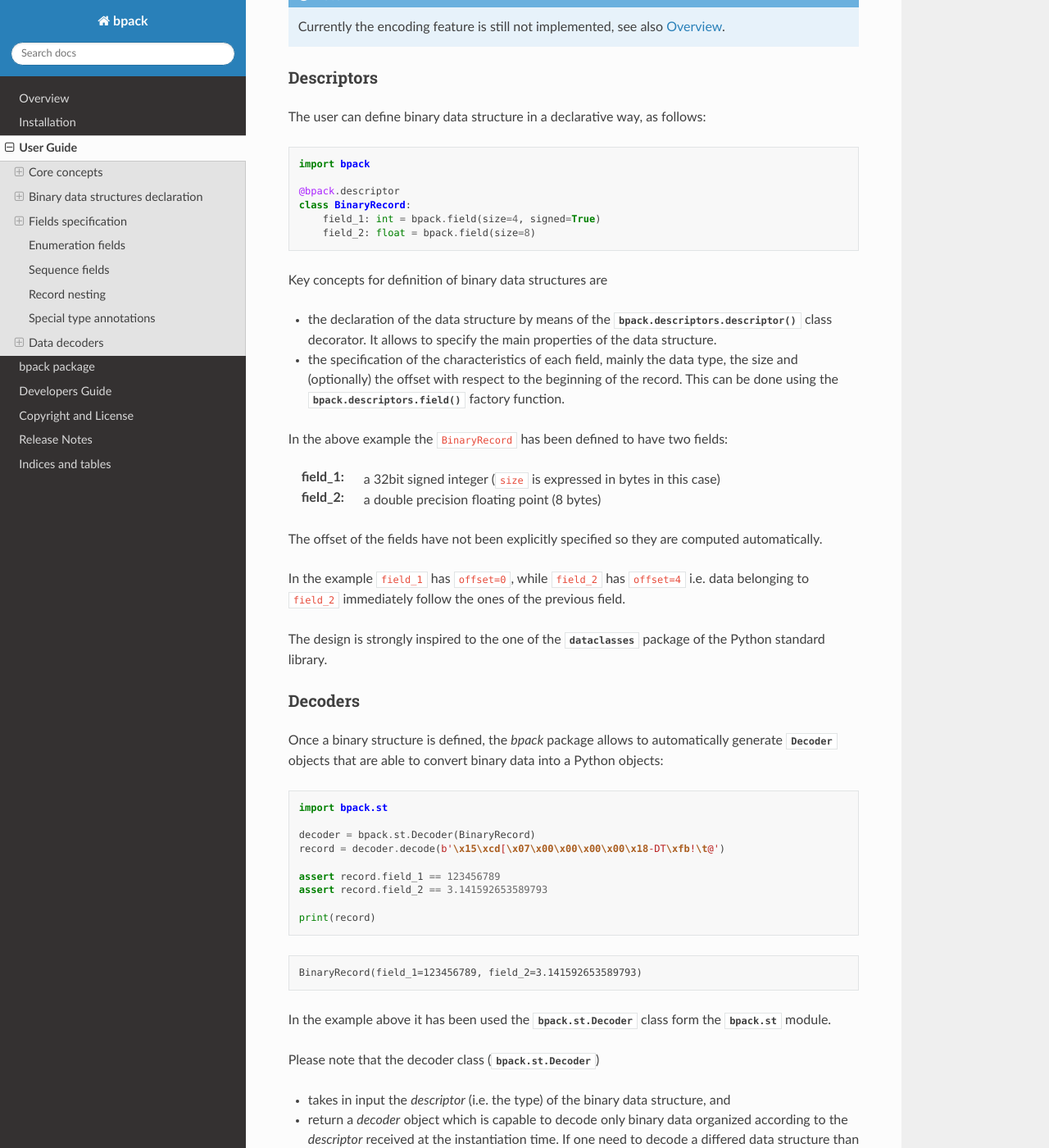
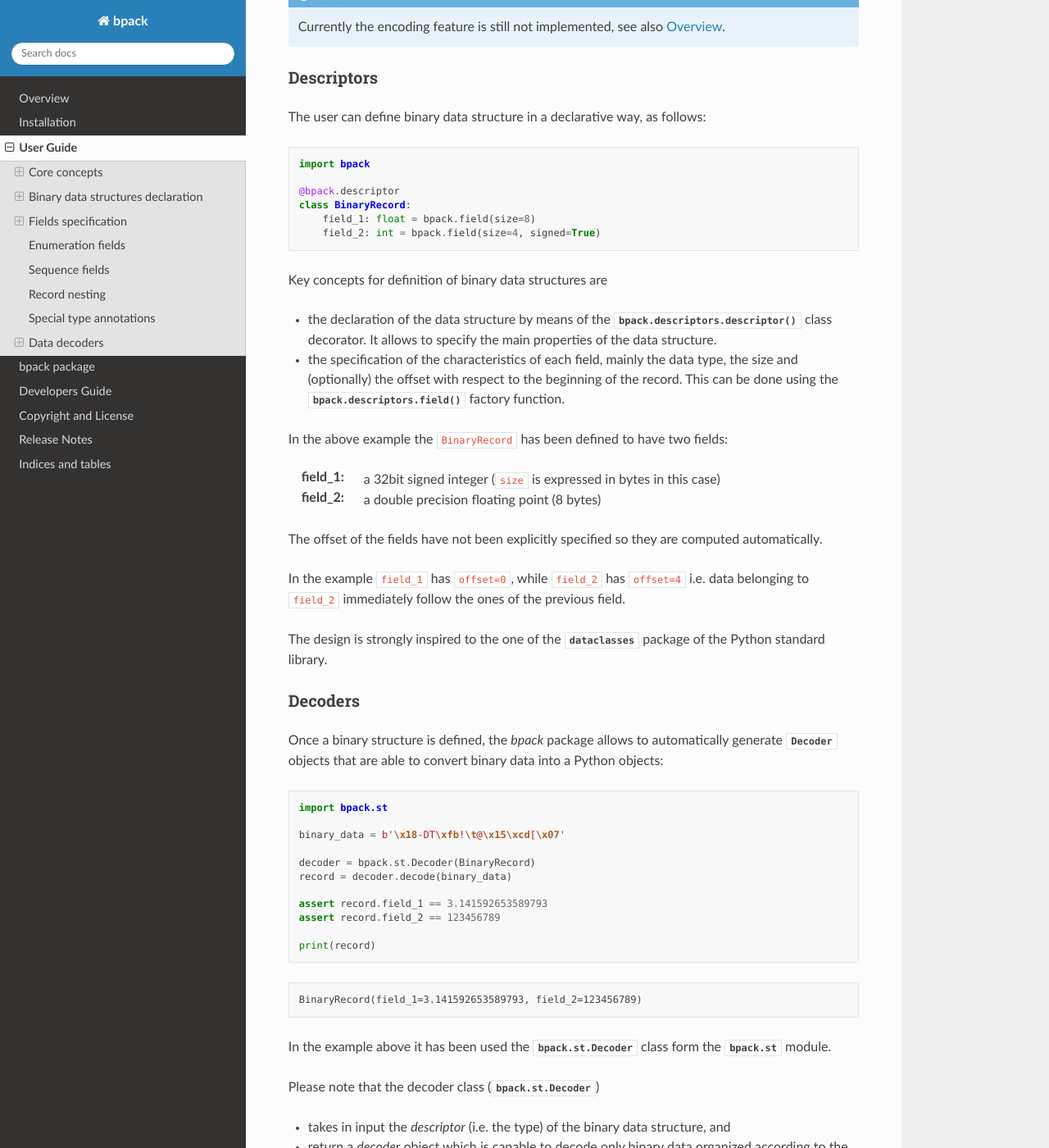
Before and after one commit to avalentino/bpack, a Sphinx documentation site: the page built from docs/userguide.rst, in a window 1280 px wide and 1400 px high, scrolled down 356 px. Shown: the whole window at 82% size. Built offline with Sphinx 7.4.7 and the Read the Docs theme 2.0.0, drawn with Linux system fonts in a browser that asks for light colours; the version number is read from the project's files by our own code.

Commit message:
Improve examples in the user guide

```diff
--- a/docs/userguide.rst
+++ b/docs/userguide.rst
@@ -26,8 +26,8 @@ The user can define binary data structure in a declarative way, as follows:
 
    @bpack.descriptor
    class BinaryRecord:
-       field_1: int = bpack.field(size=4, signed=True)
-       field_2: float = bpack.field(size=8)
+       field_1: float = bpack.field(size=8)
+       field_2: int = bpack.field(size=4, signed=True)
 
 Key concepts for definition of binary data structures are
 
@@ -68,17 +68,19 @@ to convert binary data into a Python objects:
 
    import bpack.st
 
+   binary_data = b'\x18-DT\xfb!\t@\x15\xcd[\x07'
+
    decoder = bpack.st.Decoder(BinaryRecord)
-   record = decoder.decode(b'\x15\xcd[\x07\x00\x00\x00\x00\x18-DT\xfb!\t@')
+   record = decoder.decode(binary_data)
 
-   assert record.field_1 == 123456789
-   assert record.field_2 == 3.141592653589793
+   assert record.field_1 == 3.141592653589793
+   assert record.field_2 == 123456789
 
    print(record)
 
 .. testoutput::
 
-   BinaryRecord(field_1=123456789, field_2=3.141592653589793)
+   BinaryRecord(field_1=3.141592653589793, field_2=123456789)
 
 
 In the example above it has been used the :class:`bpack.st.Decoder` class
```
